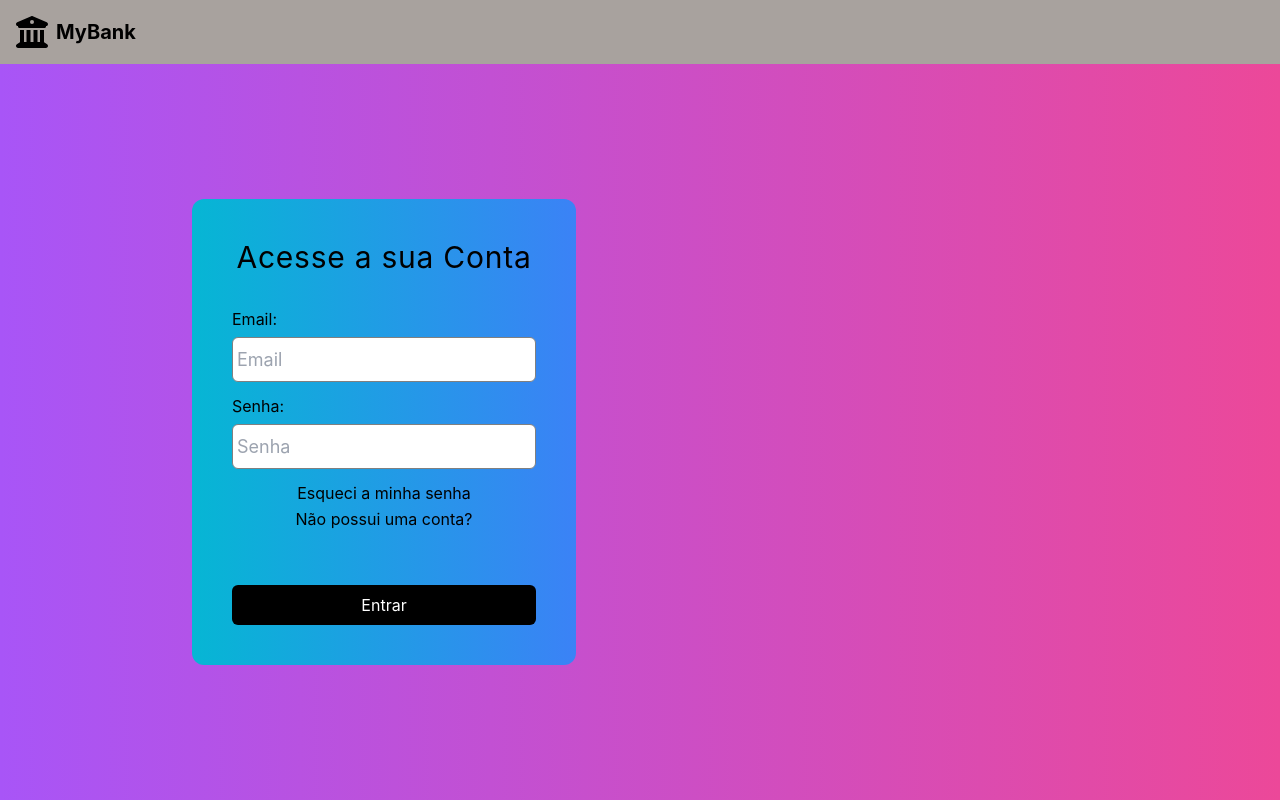
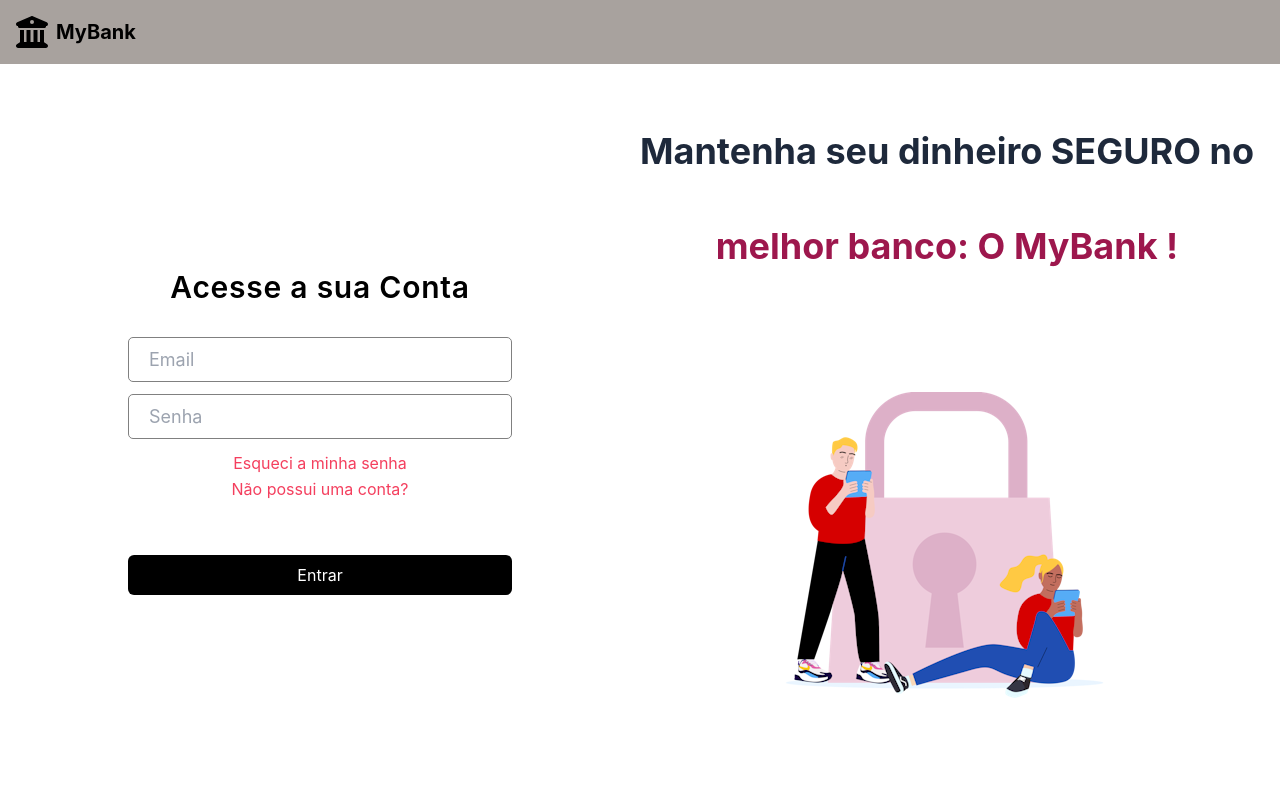
Before and after one commit to tcc-lucas-dafne/tcc-bank, a React (Create React App) app: page /login in a window 1280 px wide. Built offline with nearby package versions, Linux system fonts and the light colour scheme; no server answers.

Commit message:
feat: change login design

```diff
--- a/docker-compose.yml
+++ b/docker-compose.yml
@@ -9,8 +9,8 @@ services:
     environment:
       PORT: 3000
     volumes:
-      - ./:/code
-      - node_modules:/code/node_modules
+      - .:/app
+      - /app/node_modules
     networks:
       - frontend_tcc_bank
 
--- a/src/App.css
+++ b/src/App.css
@@ -1,7 +1,7 @@
 .App {
   text-align: center;
   min-height: 100vh;
-  background-image: url('./assets/bank.png');
+  /* background-image: url('./assets/bank.png'); */
   background-size: cover;
   background-repeat: no-repeat;
 }
--- a/src/components/TextInput/style.ts
+++ b/src/components/TextInput/style.ts
@@ -6,10 +6,12 @@ interface LabelProps {
 
 export const Input = styled.input`
   border: 1px solid grey;
-  border-radius: 6px;
+  border-radius: 5px;
   color: #000;
   outline: none;
   font-size: 18px;
+  padding-left: 20px;
+  padding-right: 6px;
 `;
 
 export const Label = styled.label<LabelProps>`
--- a/src/pages/Login/index.tsx
+++ b/src/pages/Login/index.tsx
@@ -5,6 +5,7 @@ import User from "../../services/account";
 import { toast } from "react-toastify";
 import { useAppContext } from "../../context";
 import { Navigate } from "react-router-dom";
+import securityImage from '../../assets/security.png';
 
 type AccessForm = {
   email?: string;
@@ -72,17 +73,17 @@ const Login = () => {
   };
 
   return (
-    <Container className="flex items-center justify-center flex-col h-screen bg-gradient-to-r from-purple-500 to-pink-500">
-      <div className="bg-gradient-to-r from-cyan-500 to-blue-500 p-10 w-96 rounded-xl absolute left-48">
-        <div className="flex flex-col gap-8">
+    <Container className="flex flex-col h-screen bg-inherit grid grid-cols-2 h-screen">
+      <div className="flex items-center justify-center p-10 rounded-xl left-48">
+        <div className="flex flex-col gap-8 w-96">
           {activeView === "LOGIN" && (
             <>
-              <h3 className="text-3xl tracking-wide text-center">Acesse a sua Conta</h3>
+              <h3 className="text-3xl tracking-wide text-center font-semibold">Acesse a sua Conta</h3>
               <div className="flex flex-col gap-3">
                 <TextInput
                   name="email"
                   placeholder="Email"
-                  label="Email"
+                  // label="Email"
                   type="email"
                   onChange={handleAccessForm}
                   value={accessForm.email || ""}
@@ -90,20 +91,20 @@ const Login = () => {
                 <TextInput
                   name="password"
                   placeholder="Senha"
-                  label="Senha"
+                  // label="Senha"
                   type="password"
                   onChange={handleAccessForm}
                   value={accessForm.password || ""}
                 />
                 <div>
-                  <p className="mb-0.5">Esqueci a minha senha</p>
-                  <p className="mb-0.5 cursor-pointer" onClick={switchToCreate}>Não possui uma conta?</p>
+                  <p className="mb-0.5 bg-blue text-rose-500">Esqueci a minha senha</p>
+                  <p className="mb-0.5 cursor-pointer text-rose-500" onClick={switchToCreate}>Não possui uma conta?</p>
                 </div>
               </div>
               <button
                 onClick={login}
                 disabled={isLoginFormValid()}
-                className="w-full bg-black disabled:bg-black text-white rounded-md py-2 mt-5"
+                className="w-full bg-black disabled:bg-black text-white rounded-md py-2 mt-5 cursor-pointer"
               >
                 Entrar
               </button>
@@ -145,7 +146,7 @@ const Login = () => {
                   onChange={handleAccessForm}
                   value={accessForm.passwordConfirmation || ""}
                 />
-                <p className="mb-0.5 cursor-pointer" onClick={switchToLogin}>Já possuo uma conta</p>
+                <p className="mb-0.5 cursor-pointer text-rose-500" onClick={switchToLogin}>Já possuo uma conta</p>
               </div>
               <button
                 onClick={register}
@@ -158,6 +159,15 @@ const Login = () => {
           )}
         </div>
       </div>
+      <div className="flex justify-start grid grid-columns-1 mt-10">
+        <div className="flex my-0 grid grid-columns-2">
+          <p className="flex items-center justify-center text-4xl leading-3 font-bold text-slate-800 mt-0">Mantenha seu dinheiro SEGURO no </p>
+          <p className="flex items-center justify-center text-4xl leading-3 font-bold text-pink-800 mt-0">melhor banco: O MyBank !</p>
+        </div>
+        <div className="flex items-center justify-center">
+          <img className="flex w-75 h-65" src={securityImage}></img>
+        </div>
+      </div>
     </Container>
   )
 };
```
Also changed, not shown: src/assets/security.png (added), src/assets/security2.png (added).
